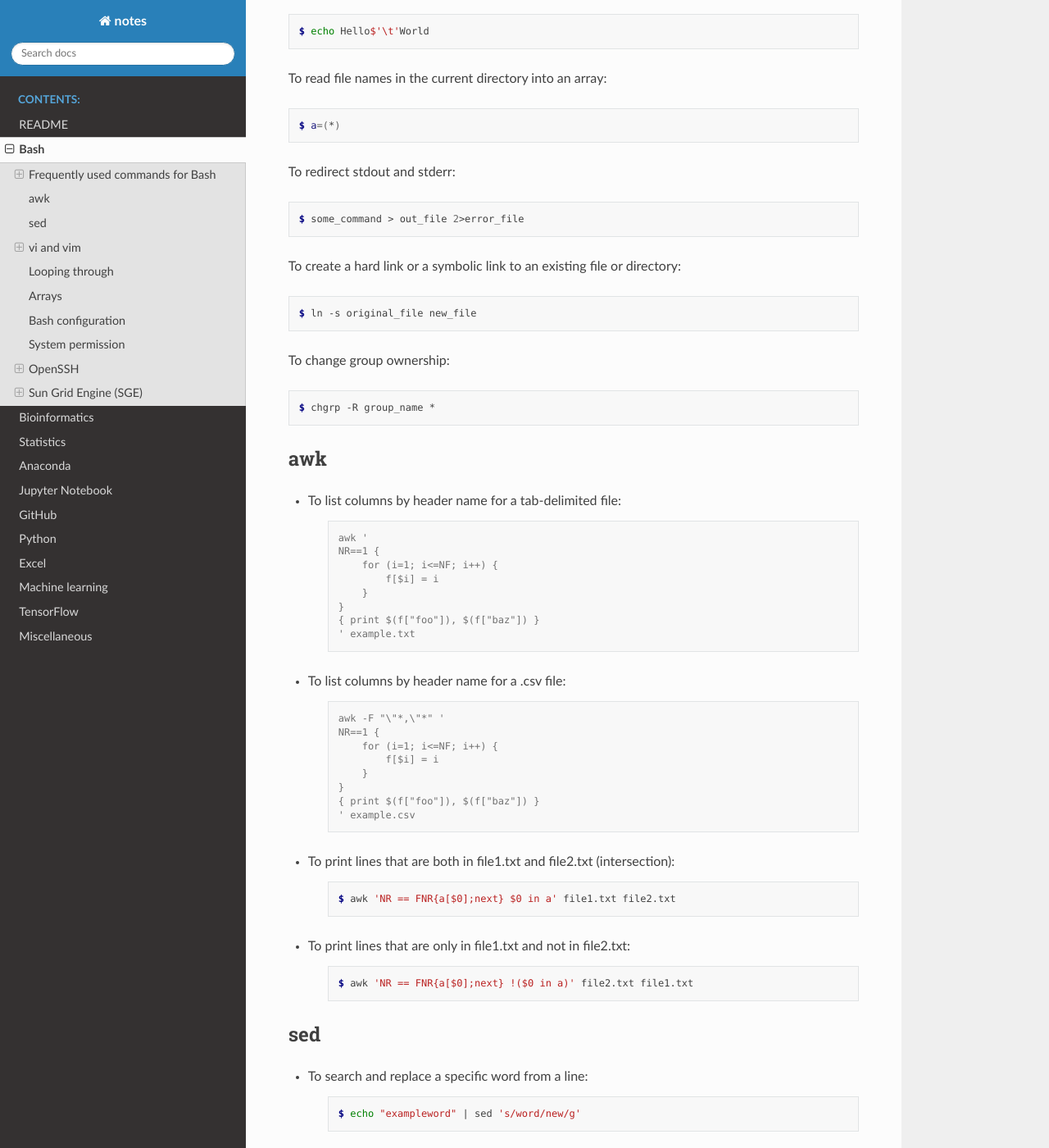
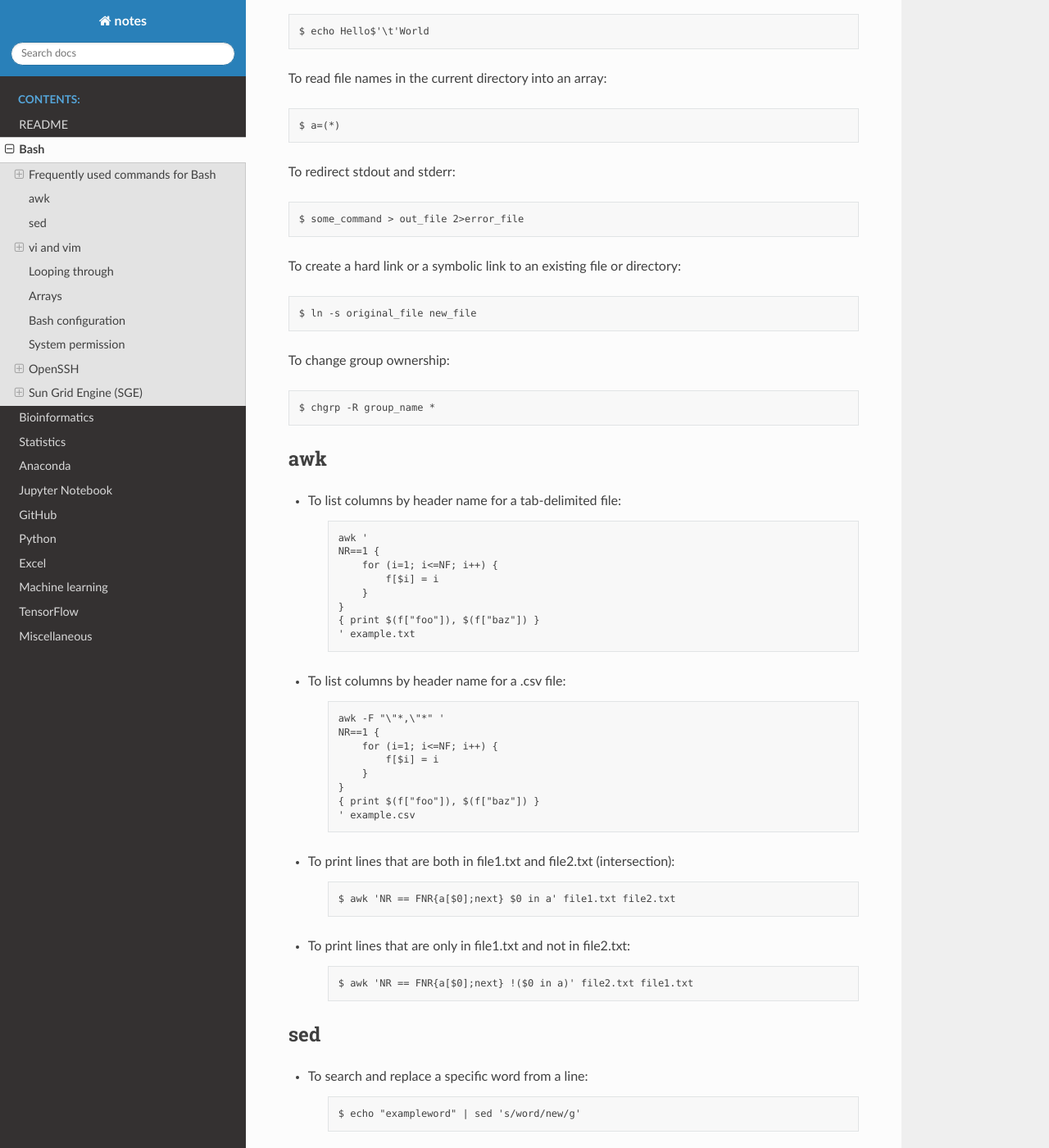
Before and after one commit to sbslee/notes, a Sphinx documentation site: the page built from docs/bash.rst, in a window 1280 px wide and 1400 px high, scrolled down 5743 px. Shown: the whole window at 82% size. Built offline with Sphinx 7.4.7 and the Read the Docs theme 2.0.0, drawn with Linux system fonts in a browser that asks for light colours; some of the changed text lies outside the part shown.

Commit message:
Update bash.rst

```diff
--- a/docs/bash.rst
+++ b/docs/bash.rst
@@ -264,31 +264,31 @@ To access hard drives:
 
 To extract lines repeated at least three times:
 
-.. code-block:: console
+.. code-block:: text
 
     $ awk '++a[$0] == 3 { print $0 }' example.txt
 
 To print every fifth line:
 
-.. code-block:: console
+.. code-block:: text
 
     $ awk 'NR % 5 == 0' example.txt
 
 To skip the first two lines of a file:
 
-.. code-block:: console
+.. code-block:: text
 
     $ tail -n +3 example.txt
 
 To concatenate a string to each line of the ``ls`` command output:
 
-.. code-block:: console
+.. code-block:: text
 
     $ ls | xargs -i echo "Hello World {}"
 
 To combine arrays as columns:
 
-.. code-block:: console
+.. code-block:: text
 
     $ a=(A B C)
     $ b=(1 2 3)
@@ -296,31 +296,31 @@ To combine arrays as columns:
 
 To echo tab characters:
 
-.. code-block:: console
+.. code-block:: text
 
     $ echo Hello$'\t'World
 
 To read file names in the current directory into an array:
 
-.. code-block:: console
+.. code-block:: text
 
     $ a=(*)
 
 To redirect stdout and stderr:
 
-.. code-block:: console
+.. code-block:: text
 
     $ some_command > out_file 2>error_file
 
 To create a hard link or a symbolic link to an existing file or directory:
 
-.. code-block:: console
+.. code-block:: text
 
     $ ln -s original_file new_file
 
 To change group ownership:
 
-.. code-block:: console
+.. code-block:: text
 
     $ chgrp -R group_name *
 
@@ -329,7 +329,7 @@ awk
 
 * To list columns by header name for a tab-delimited file:
 
-    .. code-block:: console
+    .. code-block:: text
 
         awk '
         NR==1 {
@@ -342,7 +342,7 @@ awk
 
 * To list columns by header name for a .csv file:
 
-    .. code-block:: console
+    .. code-block:: text
 
         awk -F "\"*,\"*" '
         NR==1 {
@@ -355,13 +355,13 @@ awk
 
 * To print lines that are both in file1.txt and file2.txt (intersection):
 
-    .. code-block:: console
+    .. code-block:: text
 
         $ awk 'NR == FNR{a[$0];next} $0 in a' file1.txt file2.txt
 
 * To print lines that are only in file1.txt and not in file2.txt:
 
-    .. code-block:: console
+    .. code-block:: text
 
         $ awk 'NR == FNR{a[$0];next} !($0 in a)' file2.txt file1.txt
 
@@ -370,14 +370,14 @@ sed
 
 * To search and replace a specific word from a line:
 
-    .. code-block:: console
+    .. code-block:: text
 
         $ echo "exampleword" | sed 's/word/new/g'
 
 
 * To search and remove a specific word from a line:
 
-    .. code-block:: console
+    .. code-block:: text
 
         $ echo "exampleword" | sed 's/word//g'
 
@@ -396,13 +396,13 @@ Frequently used commands for vi and vim
 
 * To search and replace in the entire file:
 
-    .. code-block:: console
+    .. code-block:: text
 
         :%s/foo/bar/g
 
 * To search and replace a pattern involving the ``/`` character:
 
-    .. code-block:: console
+    .. code-block:: text
 
         :%s#/foo#/bar#g
 
@@ -415,7 +415,7 @@ Looping through
 
 Print every line of a file:
 
-.. code-block:: console
+.. code-block:: text
 
     for x in `cat example.txt`
     do
@@ -424,7 +424,7 @@ Print every line of a file:
 
 Print only the second column:
 
-.. code-block:: console
+.. code-block:: text
 
     for x in `awk '{print $2}' example.txt`
     do
@@ -433,7 +433,7 @@ Print only the second column:
 
 Print multiple columns:
 
-.. code-block:: console
+.. code-block:: text
 
     while read -r first second
     do
@@ -445,7 +445,7 @@ Arrays
 
 * To create an array:
 
-    .. code-block:: console
+    .. code-block:: text
 
         $ a=(1 2 3)
         $ a=(A B C)
@@ -453,13 +453,13 @@ Arrays
 
 * To print an array:
 
-    .. code-block:: console
+    .. code-block:: text
 
         $ echo "${a[@]}"
 
 * To print elements on separate lines:
 
-    .. code-block:: console
+    .. code-block:: text
 
         $ printf '%s\n' "${a[@]}"
 
```
